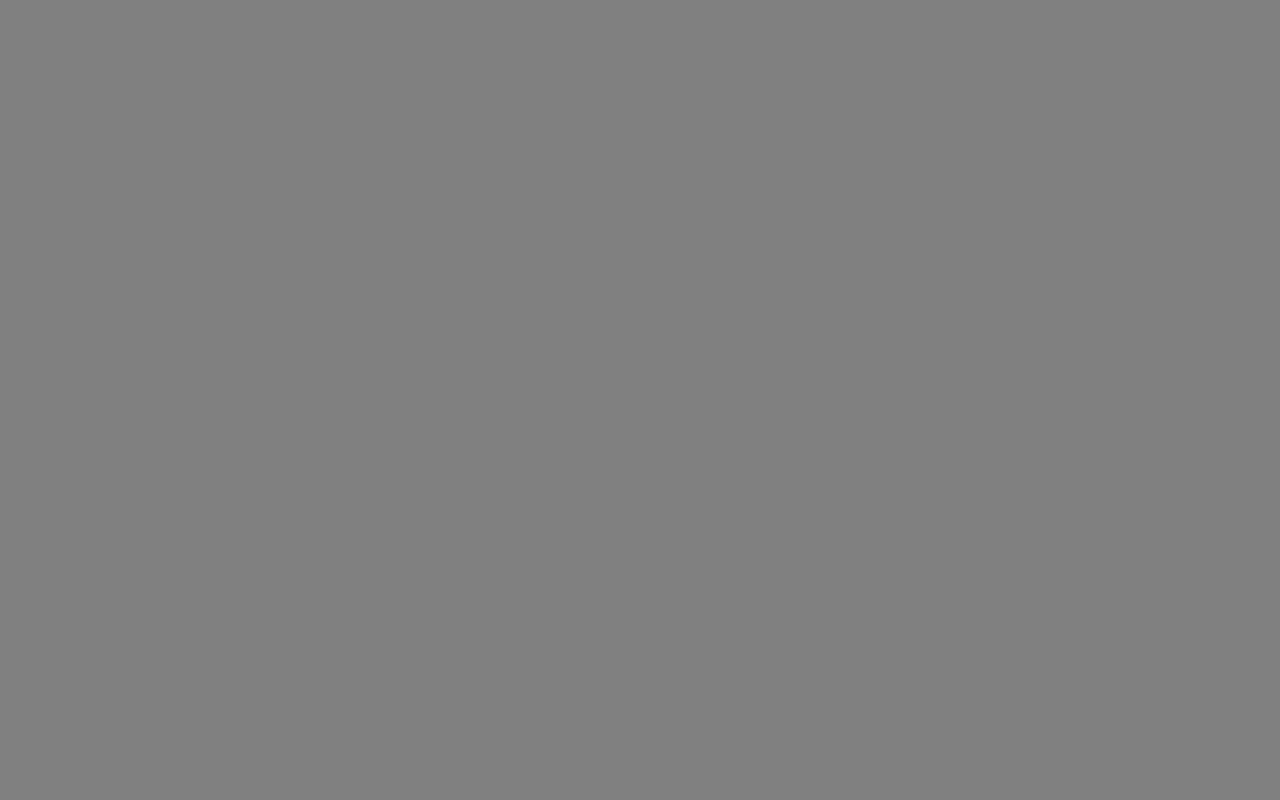
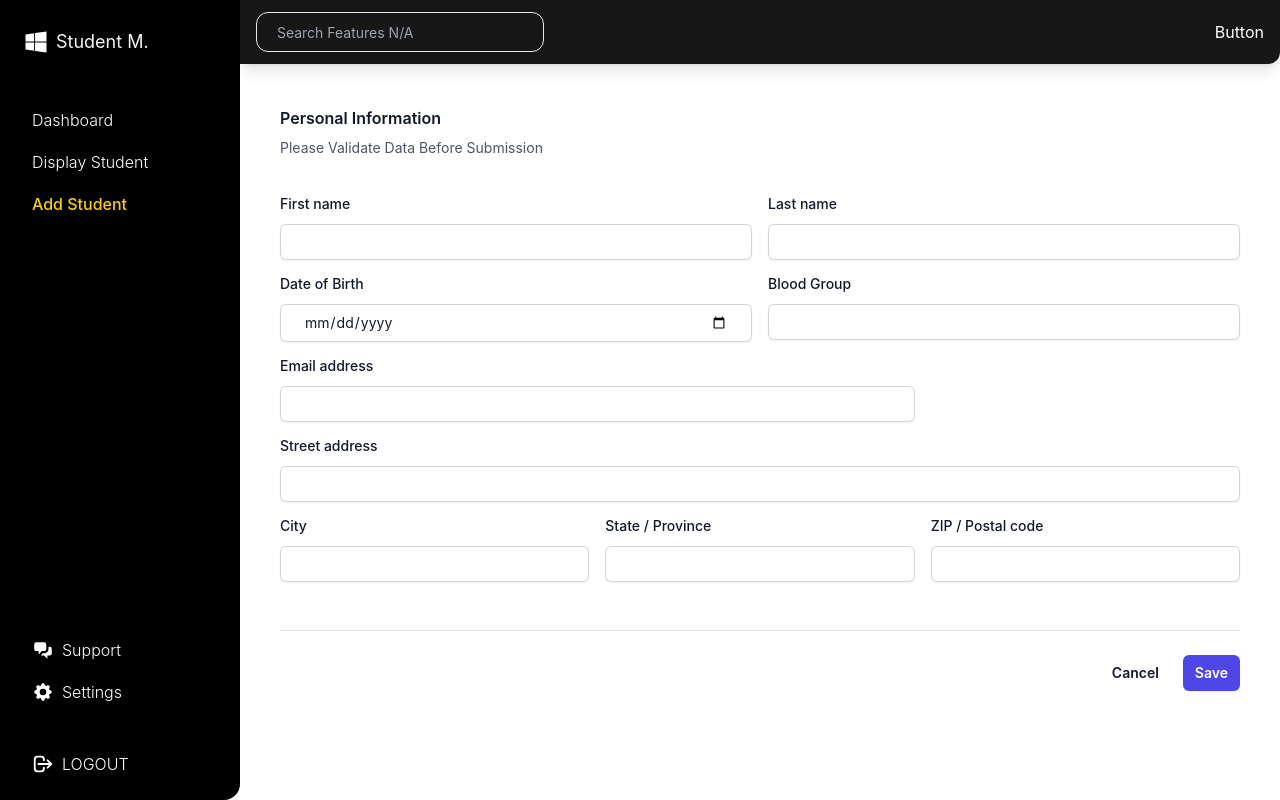
Before and after one commit to nishambohora12/classteacher, a React (Create React App) app: page /addStudent in a window 1280 px wide. Before the commit this address had no page. Built offline with nearby package versions, Linux system fonts and the light colour scheme.

Commit message:
css changes

```diff
--- a/src/App.css
+++ b/src/App.css
@@ -13,10 +13,7 @@
   }
 }
 
-body
-{
-  background-color: grey;
-}
+
 
 .App-header {
   background-color: #282c34;
--- a/src/App.js
+++ b/src/App.js
@@ -4,7 +4,8 @@ import Layout from './component/Layout';
 import { BrowserRouter as Router, Route, Routes } from "react-router-dom";
 import { Link } from 'react-router-dom';
 
-import StudentTable from './component/StudentTable';
+import Addstudent from './component/AddStudent';
+import DisplayStudent from './component/DisplayStudent';
 
 
 function App() {
@@ -13,7 +14,8 @@ function App() {
       <Routes>
         <Route path="/" element={<Layout />}>
           <Route path="Dashboard" element={<Dashboard />} />
-          <Route path="studentTable" element={<StudentTable />} />
+          <Route path="displayStudent" element={<DisplayStudent />} />
+          <Route path="addStudent" element={<Addstudent />} />
         </Route>
 
 
--- a/src/component/StudentTable.js
+++ b/src/component/AddStudent.js
@@ -6,7 +6,7 @@ import { useEffect, useState } from 'react'
 const design =
   'p-6 block w-full rounded-md border-0 py-1.5 text-gray-900 shadow-sm ring-1 ring-inset ring-gray-300 placeholder:text-gray-400 focus:ring-2 focus:ring-inset focus:ring-indigo-600 sm:text-sm sm:leading-6'
 
-export default function StudentTable()
+export default function AddStudent()
  {
 
   const [form,setform] = useState({});
@@ -34,23 +34,21 @@ export default function StudentTable()
         'Content-Type':'application/json'
       }
     })
+    setform({})
     const data = await response.json();
-    console.log(data);
+
   }
 
   return (
     <div>
-      This is student <Link to="/dashboard">Click to</Link>
-
-      <form onSubmit={handleSubmit}>
-        <p>{JSON.stringify(form)}</p>
-        <div className="space-y-12">
+      <form onSubmit={handleSubmit} >
+           <div className="space-y-8">
           <div className="border-b border-gray-900/10 pb-12">
 
               <h2 className="text-base font-semibold leading-7 text-gray-900">Personal Information</h2>
               <p className="mt-1 text-sm leading-6 text-gray-600">Please Validate Data Before Submission</p>
 
-              <div className="mt-10 grid grid-cols-1 gap-x-6 gap-y-8 sm:grid-cols-6">
+              <div className="mt-8 grid grid-cols-1 gap-x-4 gap-y-3 sm:grid-cols-6">
                 <div className="sm:col-span-3">
                   <label htmlFor="firstName" className="block text-sm font-medium leading-6 text-gray-900">
                     First name
--- a/src/component/Dashboard.js
+++ b/src/component/Dashboard.js
@@ -2,13 +2,13 @@ import React from 'react'
 import { Link } from 'react-router-dom'
 import DashboardTopgrid from './DashboardTopgrid'
 import Dashboardsecgrid from './Dashboardsecgrid'
-import Chart from './Chart'
+
 export default function Dashboard() {
   return (
     <div>
       <DashboardTopgrid/>
       <Dashboardsecgrid/>
-      <Chart/>
+
       </div>
   )
 }
--- /dev/null
+++ b/src/component/DisplayStudent.js
@@ -0,0 +1,9 @@
+import React from 'react'
+
+export default function DisplayStudent() {
+  return (
+    <div>
+
+    </div>
+  )
+}
--- a/src/component/Layout.js
+++ b/src/component/Layout.js
@@ -8,11 +8,15 @@ import Dashboard from './Dashboard'
 
 export default function Layout() {
   return (
-    <div className='flex flex-row h-screen w-screen overflow-hidden '>
-     <Sidebar />
-      <div className="flex-1 bg-white">
-        <div> <Header /> </div>
-          <div className="p-4"> {<Outlet />}</div>
+    <div className='flex flex-col h-screen '>
+      <div className='flex flex-1 '>
+         <Sidebar />
+        <div className="flex-1 ">
+        <div> <Header  /> </div>
+
+
+          <div className="  p-10"> {<Outlet />}</div>
+      </div>
       </div>
 
 
--- a/src/component/Sidebar.js
+++ b/src/component/Sidebar.js
@@ -18,10 +18,10 @@ export default function Sidebar()
 
     return (
 
-        <div className=" bg-black w-60  p-5 flex flex-col text-white rounded-br-2xl  h-screen drop-shadow-3xl py-4 ">
+        <div className=" bg-black  w-60  p-5 flex flex-col text-white rounded-br-2xl drop-shadow-3xl py-4 ">
             <div className='flex items-center gap-2 px-1 py-3'>
                 <FaWindows fontSize={24} />
-                <span className='text-neutral-100 text-lg'>Dashboard</span>
+                <span className='text-neutral-100 text-lg'>Student M.</span>
 
 
 
--- a/src/sidebarnav.js
+++ b/src/sidebarnav.js
@@ -2,10 +2,9 @@ export const DashboardSideLinks =
 [
 
 { key: 'dashboard',label:'Dashboard',path:'/dashboard', icon:''},
-{ key: 'test1',label:'Test1',path:'/test1', icon:''},
-{ key: 'test2',label:'Test2',path:'/test2', icon:''},
-{ key: 'studentTable',label:'Student Table',path:'/studentTable', icon:''},
-{ key: 'dashboard',label:'dashboard',path:'/dashboard', icon:''},
+{ key: 'displayStudent',label:'Display Student',path:'/displaystudent', icon:''},
+{ key: 'addStudent',label:'Add Student',path:'/addStudent', icon:''},
+
 
 
 ]
```
